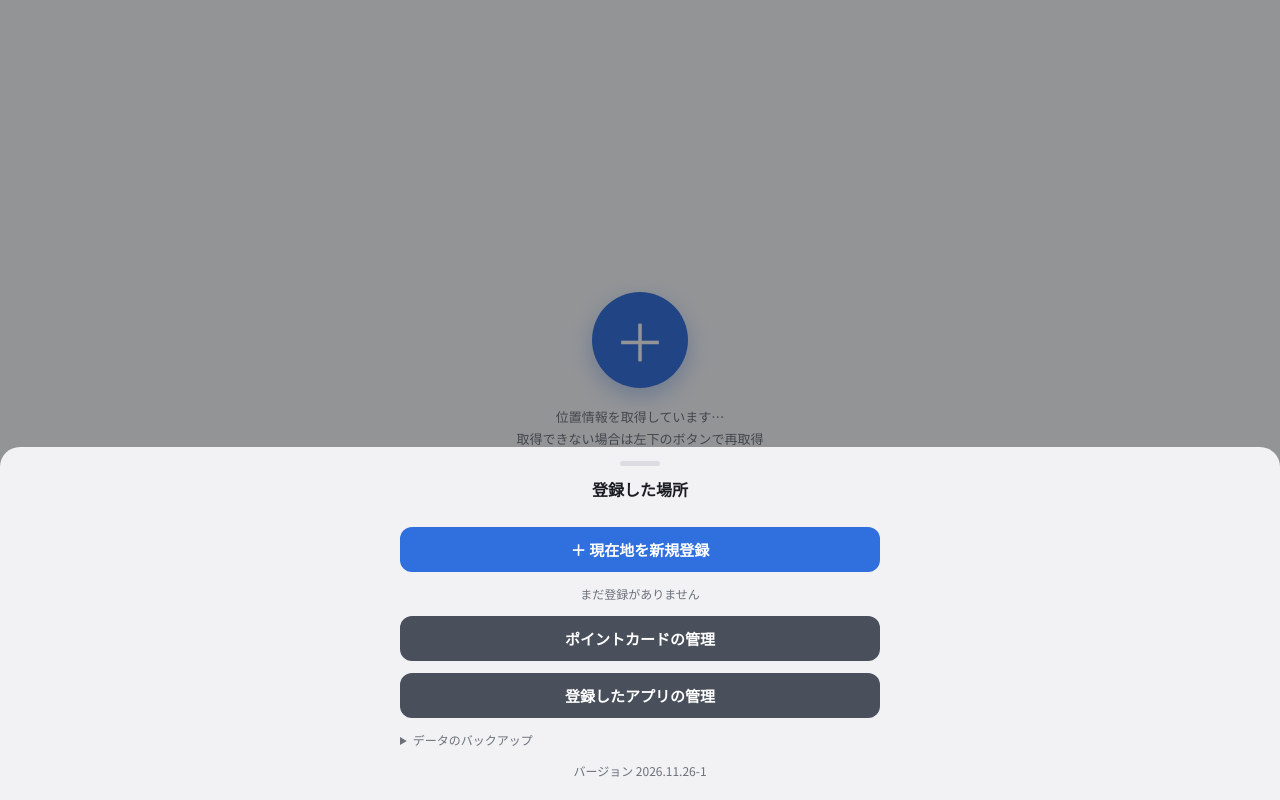
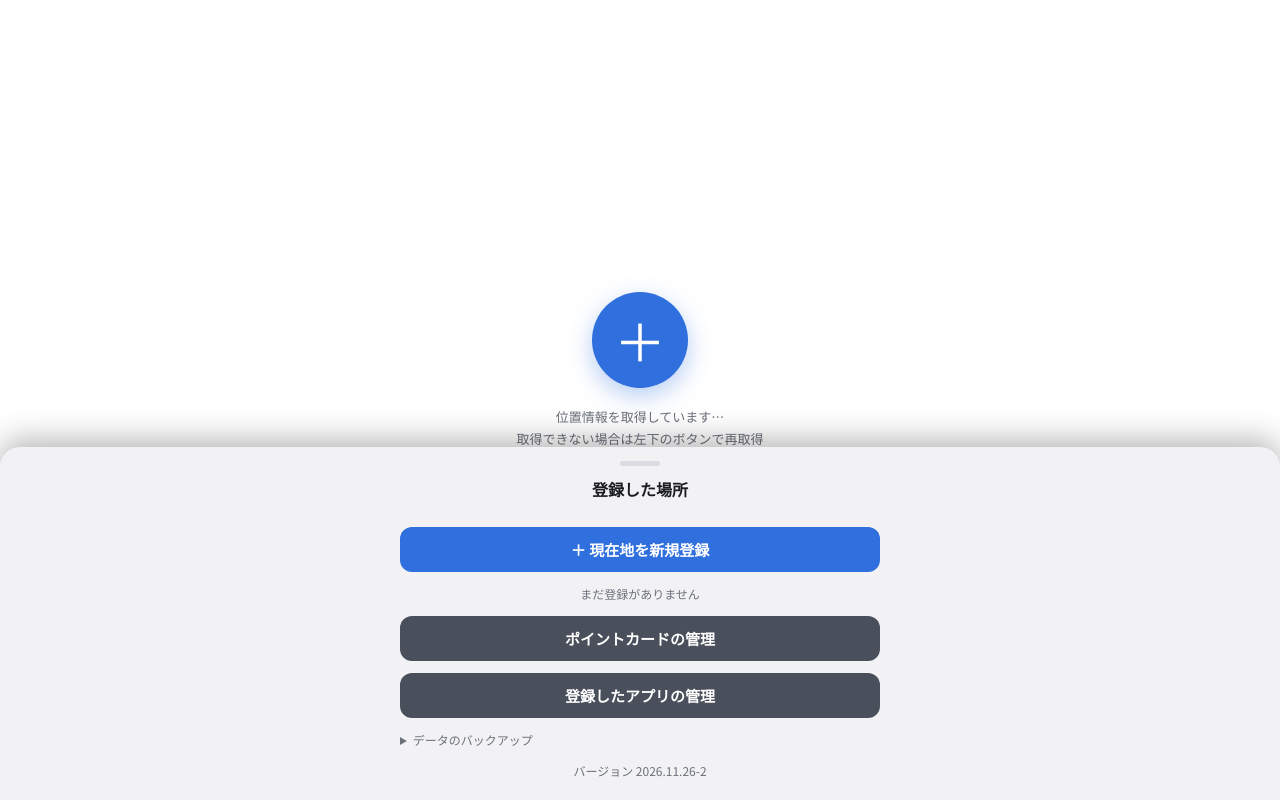
Before and after one commit to yamada-oto/my-point-cards, a plain HTML site: page index.html in a window 1280 px wide. Both pictures are taken after a click on the button 1242 px from the left and 762 px from the top of the page. Drawn offline with Linux system fonts and the light colour scheme.

Commit message:
Shrink app tiles only with card and 7+ apps; no dim scrim behind menu
Co-Authored-By: Claude Sonnet 5.5 <noreply@anthropic.com>
Claude-Session: https://claude.ai/code/session_01BmT8ePmWsBsNQtrY9ELbTW

```diff
--- a/index.html
+++ b/index.html
@@ -110,10 +110,10 @@ body.editing .corner,body.editing .edge{display:none}
 #btnPrev{left:var(--sal);border-radius:0 12px 12px 0}
 
 /* シート */
-.scrim{position:fixed;inset:0;background:var(--overlay);z-index:40;opacity:0;pointer-events:none;transition:opacity .2s}
+.scrim{position:fixed;inset:0;background:transparent;z-index:40;opacity:0;pointer-events:none;transition:opacity .2s}
 .scrim.on{opacity:1;pointer-events:auto}
 .sheet{position:fixed;left:0;right:0;bottom:0;z-index:41;background:var(--surface);border-radius:20px 20px 0 0;
-  max-height:86vh;overflow-y:auto;transform:translateY(105%);transition:transform .25s ease;
+  max-height:86vh;overflow-y:auto;box-shadow:0 -8px 30px rgba(0,0,0,.28);transform:translateY(105%);transition:transform .25s ease;
   padding:10px max(16px,var(--sar)) calc(var(--sab) + 20px) max(16px,var(--sal))}
 .sheet.on{transform:none}
 .sheet .grab{height:26px;margin:-6px 0 0;position:relative;touch-action:none}
@@ -230,7 +230,7 @@ const BRANDS = {
 };
 const PATTERN = "repeating-linear-gradient(115deg,rgba(255,255,255,.07) 0 2px,transparent 2px 22px),radial-gradient(circle at 110% -10%,rgba(255,255,255,.28),transparent 55%)";
 const KEY = "pointBarcodeApp.v1";
-const VERSION = "2026.11.26-1";
+const VERSION = "2026.11.26-2";
 const PIN = '<svg viewBox="0 0 24 24"><path d="M12 21s-7-6.5-7-12a7 7 0 0 1 14 0c0 5.5-7 12-7 12z"/><circle cx="12" cy="9" r="2.5"/></svg>';
 const blank = () => ({places:[], apps:[], cards:{}, brandIcons:{}, brandUrls:{}});
 let S;
@@ -350,7 +350,7 @@ function render(){
     </div>`;
   }
   if(p.apps.length){
-    html += `<div class="apps${p.apps.length>3?" many":""}" id="apps">` + p.apps.map(id=>{
+    html += `<div class="apps${p.point&&p.apps.length>=7?" many":""}" id="apps">` + p.apps.map(id=>{
       const a = S.apps.find(x=>x.id===id); if(!a) return "";
       return `<div class="app-tile" data-app="${a.id}" role="button" tabindex="0">
         <button class="x" data-del-app="${a.id}" aria-label="${esc(a.name)}を外す">✕</button>
```
